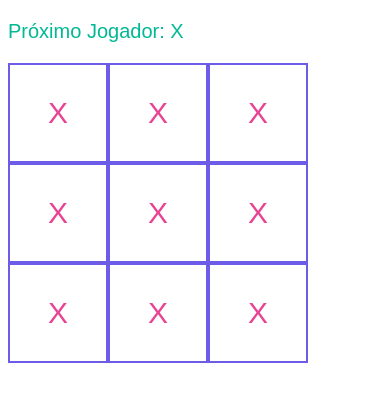
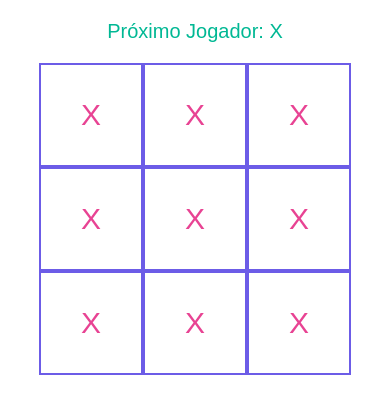
Before and after one commit to danilomacb/15dias-de-react, a React (Create React App) app: page / in a window 390 px wide. Shown: the top 414 px of the page. Built offline with nearby package versions, Linux system fonts and the light colour scheme.

Commit message:
deixamos o jogo responsivo

```diff
--- a/src/App.js
+++ b/src/App.js
@@ -2,12 +2,13 @@
 
 import BoardCollab from "./components/BoardCollab";
 import NextPlayer from "./components/NextPlayer";
+import GameWrapper from "./components/GameWrapper";
 
 const App = () => (
-    <>
+    <GameWrapper>
         <NextPlayer />
         <BoardCollab qtd="9" />
-    </>
+    </GameWrapper>
 );
 
 export default App;
--- a/src/components/BoardCollab/index.js
+++ b/src/components/BoardCollab/index.js
@@ -1,4 +1,7 @@
 import React from 'react';
+
+import './styles.css';
+
 import SquareCollab from '../SquareCollab';
 
 const SquareCollabs = qtd => {
@@ -13,7 +16,7 @@
 };
 
 const BoardCollab = ({qtd}) => (
-    <article>{SquareCollabs(qtd)}</article>
+    <article className="board-collab">{SquareCollabs(qtd)}</article>
 );
 
 export default BoardCollab;
--- /dev/null
+++ b/src/components/BoardCollab/styles.css
@@ -0,0 +1,5 @@
+.board-collab {
+    display: inline-block;
+    width: 80vw;
+    height: 80vw;
+}
--- /dev/null
+++ b/src/components/GameWrapper/index.js
@@ -0,0 +1,9 @@
+import React from 'react';
+
+import './styles.css'
+
+const GameWrapper = ({children}) => (
+    <main className="game-wrapper">{children}</main>
+);
+
+export default GameWrapper;
--- /dev/null
+++ b/src/components/GameWrapper/styles.css
@@ -0,0 +1,3 @@
+.game-wrapper {
+    text-align: center;
+}
--- a/src/components/SquareCollab/styles.css
+++ b/src/components/SquareCollab/styles.css
@@ -1,8 +1,9 @@
 .square-collab {
+    box-sizing: border-box;
     background-color: transparent;
     border: 2px solid #6c5ce7;
-    width: 100px;
-    height: 100px;
+    width: 33.333%;
+    height: 33.333%;
     font-size: 30px;
     color: #e84393;
     cursor: pointer;
```
